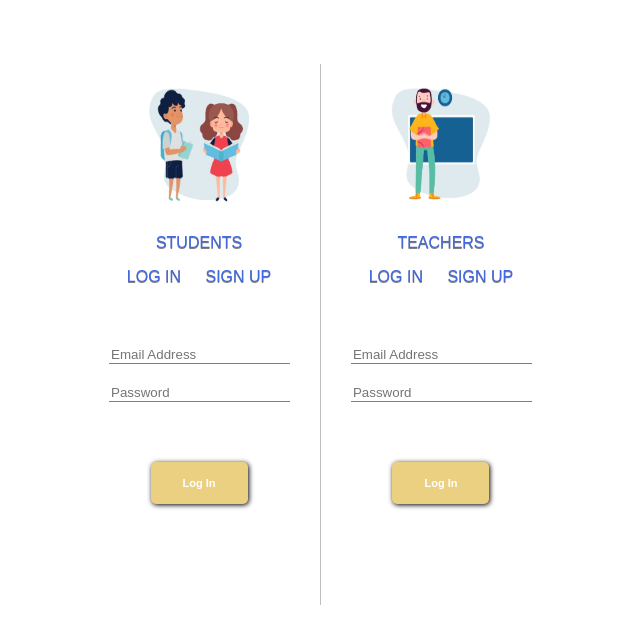
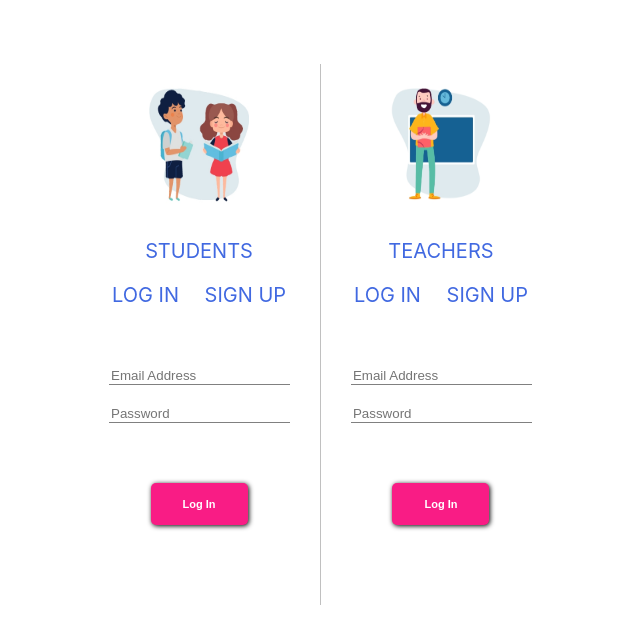
Before and after one commit to joechamberlain1/missionxteamzero-1, a React (Create React App) app: page /login in a window 1280 px wide. Shown: the top 644 px of the page, without its empty margins (256-896 px from the left). Built offline with nearby package versions, Linux system fonts and the light colour scheme.

Commit message:
Have added a class to button in Login.

```diff
--- a/src/CSS/login.css
+++ b/src/CSS/login.css
@@ -14,9 +14,10 @@
     padding: 5%;
     width: 80%;
     text-decoration: none;
-    font-family: 'M PLUS Rounded 1c', sans-serif;
+    font-family: -apple-system, BlinkMacSystemFont, "Segoe UI", Roboto, Oxygen,
+    Ubuntu, Cantarell, "Open Sans", "Helvetica Neue", sans-serif;
     text-transform: uppercase;
-    text-shadow: grey 0 1px 0;
+    font-size: 20px;
 }
 
 
@@ -74,9 +75,9 @@
 
 }
 
-button{
+.LogInButton{
 
-    background-color: rgb(236, 208, 129);
+    background-color:#F91C85;;
     color: white;
     margin-top: 50px;
     border: none;
@@ -85,6 +86,6 @@
     box-shadow: 1px 1px 5px black;
 }
 
-button:hover{
+.LogInButton:hover{
     border: white 1px solid;
 }
--- a/src/Components/Login.js
+++ b/src/Components/Login.js
@@ -18,7 +18,7 @@
             <div className = 'UserInput'>
             <input placeholder ='Email Address'></input>
             <input placeholder = "Password"></input>
-            <button>Log In</button>
+            <button className="LogInButton">Log In</button>
             </div>
         </div>
         <div className = 'TeacherLogIn'>
@@ -29,7 +29,7 @@
             <div className = 'UserInput'>
             <input type = 'email' required placeholder ='Email Address'></input>
             <input placeholder = "Password"></input>
-            <button>Log In</button>
+            <button className="LogInButton">Log In</button>
 
             </div>
         </div>
```
